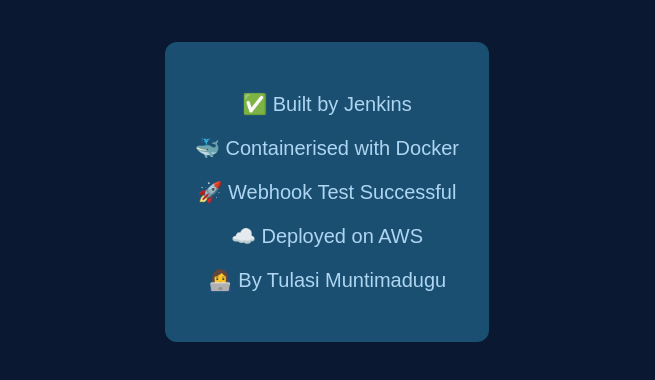
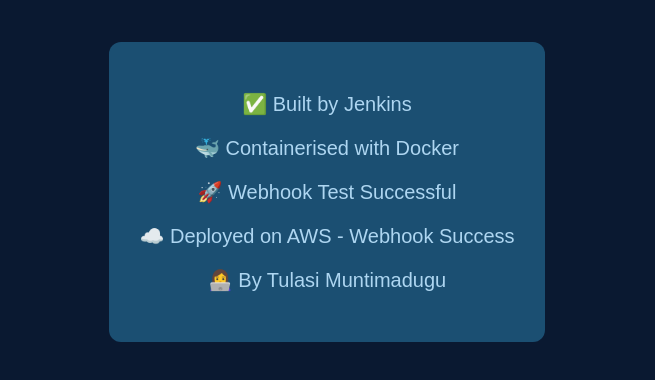
Before and after one commit to tulasisagar/jenkins-docker-cicd, a plain HTML site: page app/index.html in a window 1280 px wide. Shown: the part 166-546 px from the top of the page, without its empty margins (313-968 px from the left). Drawn offline with Linux system fonts and the light colour scheme.

Commit message:
Testing GitHub webhook

```diff
--- a/app/index.html
+++ b/app/index.html
@@ -28,7 +28,7 @@
         <p>✅ Built by Jenkins</p>
         <p>🐳 Containerised with Docker</p>
         <p>🚀 Webhook Test Successful</p>
-        <p>☁️ Deployed on AWS</p>
+        <p>☁️ Deployed on AWS - Webhook Success</p>
         <p>👩‍💻 By Tulasi Muntimadugu</p>
     </div>
 </body>
```
